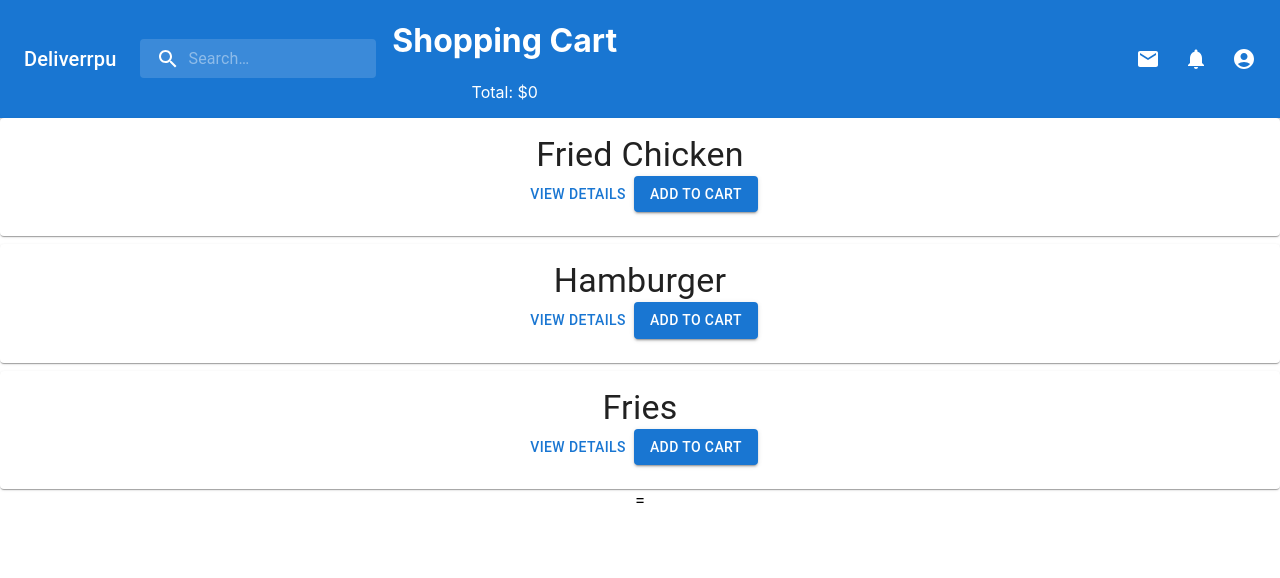
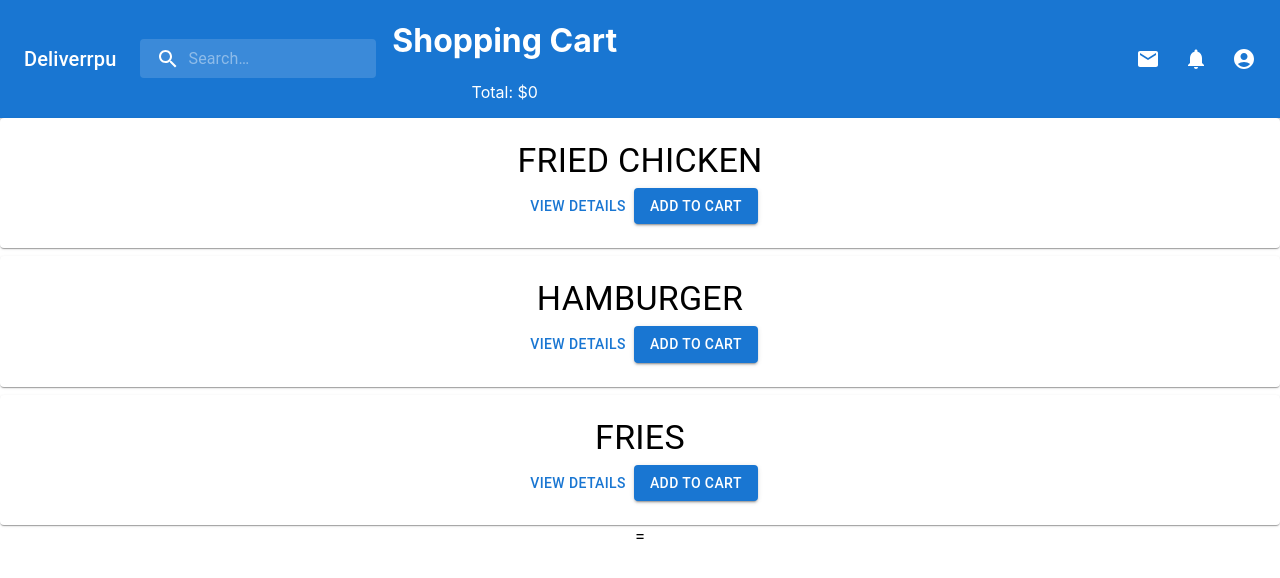
Before and after one commit to mikec775/Deliverrpu, a React (Create React App) app in the folder App/deliverrpu/: page /menuPage in a window 1280 px wide. Shown: the top 578 px of the page. Built offline with nearby package versions, Linux system fonts and the light colour scheme.

Commit message:
finish routing, and menuItemDetails page (added a little bit of css)

```diff
--- a/App/deliverrpu/package.json
+++ b/App/deliverrpu/package.json
@@ -6,7 +6,7 @@
     "@emotion/react": "^11.11.1",
     "@emotion/styled": "^11.11.0",
     "@mui/icons-material": "^5.14.15",
-    "@mui/material": "^5.14.15",
+    "@mui/material": "^5.14.17",
     "@testing-library/jest-dom": "^5.17.0",
     "@testing-library/react": "^13.4.0",
     "@testing-library/user-event": "^13.5.0",
--- a/App/deliverrpu/src/App.js
+++ b/App/deliverrpu/src/App.js
@@ -20,6 +20,7 @@ function App() {
             <Header />
             <Routes>
                 <Route>
+                    <Route path="/" element={<MenuPage />} />
                     <Route path="/menuPage" element={<MenuPage />} />
                     <Route path="/menuItemDetails" element={<MenuItemDetails />} />
                 </Route>
--- a/App/deliverrpu/src/menuItemDetails.js
+++ b/App/deliverrpu/src/menuItemDetails.js
@@ -30,31 +30,55 @@ const review = [
 function MenuItemDetails() {
 
     return (
+        // <Container sx={{
+        //     display: "flex",
+        //     flexDirection: "column",
+        //     alignItems: "center",
+        //     marginTop: "2%",
+        //     width: "20%",
+        //     borderRadius: "25px"
+        // }}>
+        //     <ThemeProvider theme={theme}>
+        //         <Typography variant="h6" style={{padding: "5px" , outlineStyle: "solid", margin: "5%", width: "90%"}}>{menuItems[0].name}</Typography>
+        //         <Box><img style={{ width: "100%", height: "auto", maxWidth: "260px", maxHeight: "500px", marginTop: "2%", outlineStyle: "solid", marginBottom:"2%"}} src={menuItems[0].image} alt="no image yet"/></Box>
+        //         <Box style={{outlineStyle: "solid", width: "90%", marginTop: "2%"}}>
+        //              <Typography variant="body1" >{menuItems[0].description}</Typography>
+        //              <Typography variant="body1" >{menuItems[0].nutrience}</Typography>
+        //              <Typography variant="body1" >{menuItems[0].preptime}</Typography>
+        //              <Typography variant="body1" >$ {menuItems[0].price}</Typography>
+        //         </Box>
+        //         <Box style={{outlineStyle: "solid", width: "90%", marginTop: "5%", marginBottom: "5%"}}>
+        //             <Typography variant="h6"> {review[0].ReviewText}</Typography>
+        //             <Typography variant="h6"> {review[0].ReviewRating} Star </Typography>
+        //         </Box>
+        //     </ThemeProvider>
+        // </Container>
+
         <Container sx={{
             display: "flex",
             flexDirection: "column",
             alignItems: "center",
-            // outlineStyle: "solid",
             marginTop: "2%",
             width: "20%",
             borderRadius: "25px"
         }}>
-            <ThemeProvider theme={theme}>
-                <Typography variant="h6" style={{padding: "5px" , outlineStyle: "solid", margin: "5%", width: "90%"}}>{menuItems[0].name}</Typography>
-                <Box><img style={{ width: "100%", height: "auto", maxWidth: "260px", maxHeight: "500px", marginTop: "2%"}} src={menuItems[0].image} alt="no image yet"/></Box>
-                <Box style={{outlineStyle: "solid", width: "90%", marginTop: "2%"}}>
-                     <Typography variant="body1" >{menuItems[0].description}</Typography>
-                     <Typography variant="body1" >{menuItems[0].nutrience}</Typography>
-                     <Typography variant="body1" >{menuItems[0].preptime}</Typography>
-                     <Typography variant="body1" >{menuItems[0].price}</Typography>
+                <Typography variant="h6" >{menuItems[0].name}</Typography>
+                <Box><img style={{ outlineStyle: "solid", maxWidth: "260px", maxHeight: "500px", marginTop: "2%"}} src={menuItems[0].image} alt="no image yet"/></Box>
+
+                <Box style={{width: "100%", marginTop: "10%", minWidth:"200px"}}>
+                    <ThemeProvider theme={theme}>
+                        <Typography variant="h6" >{menuItems[0].description}</Typography>
+                        <Typography variant="body1" >{menuItems[0].nutrience}</Typography>
+                        <Typography variant="body1" >{menuItems[0].preptime}</Typography>
+                        <Typography variant="body1" >$ {menuItems[0].price}</Typography>
+                    </ThemeProvider>
                 </Box>
-                <Box style={{outlineStyle: "solid", width: "90%", marginTop: "5%", marginBottom: "5%"}}>
+
+                <Box style={{marginTop: "10%", marginBottom: "5%", minWidth:"200px"}}>
                     <Typography variant="h6"> {review[0].ReviewText}</Typography>
                     <Typography variant="h6"> {review[0].ReviewRating} Star </Typography>
                 </Box>
-            </ThemeProvider>
         </Container>
-
     );
 }
 
--- a/App/deliverrpu/src/menuPage.js
+++ b/App/deliverrpu/src/menuPage.js
@@ -1,9 +1,12 @@
 import * as React from "react";
 import { Box, Stack, Card, CardContent, Typography, Button } from "@mui/material";
 import { addToCart } from "./cart";
+// import Link from "@mui/material/Link";
+import { Link } from "react-router-dom";
 
 const menuItems = [
   {
+    id: 1,
     name: "Fried Chicken",
     description: "best fried chicken in town",
     nutrience: "260kcal",
@@ -12,6 +15,7 @@ const menuItems = [
     price: 10.99,
   },
   {
+    id: 2,
     name: "Hamburger",
     description: "juicy hamburger with cheese",
     nutrience: "491kcal",
@@ -20,6 +24,7 @@ const menuItems = [
     price: 12.99,
   },
   {
+    id: 3,
     name: "Fries",
     description:
       "premium Russet Burbank variety potatoes for that fluffy inside, crispy outside taste",
@@ -35,10 +40,19 @@ const MenuPage = () => {
     <Box sx={{ width: "100%" }}>
       <Stack spacing={1} direction={"column"}>
         {menuItems.map((item) => (
-          <Card>
+          <Card key={item.id}>
             <CardContent>
-               <Typography variant="h4">{item.name}</Typography>
-               <Button onClick={() => console.log("Viewed")}>View Details</Button>
+                 {/*<Typography variant="h4">{item.name}</Typography>*/}
+                  <Typography>
+                    <Link to="/menuItemDetails">
+                      <Button>
+                        <Typography variant="h4" style={{ color: "black"}}>{item.name}</Typography>
+                      </Button>
+                    </Link>
+                  </Typography>
+                  <Link to="/menuItemDetails">
+                    <Button onClick={() => console.log("Viewed")}>View Details</Button>
+                  </Link>
                <Button variant="contained" color="primary" onClick={() => addToCart(item)}> Add to Cart</Button>
             </CardContent>
           </Card>
```
Also changed, not shown: 1 other file (tests, documents, lock files or other folders).
